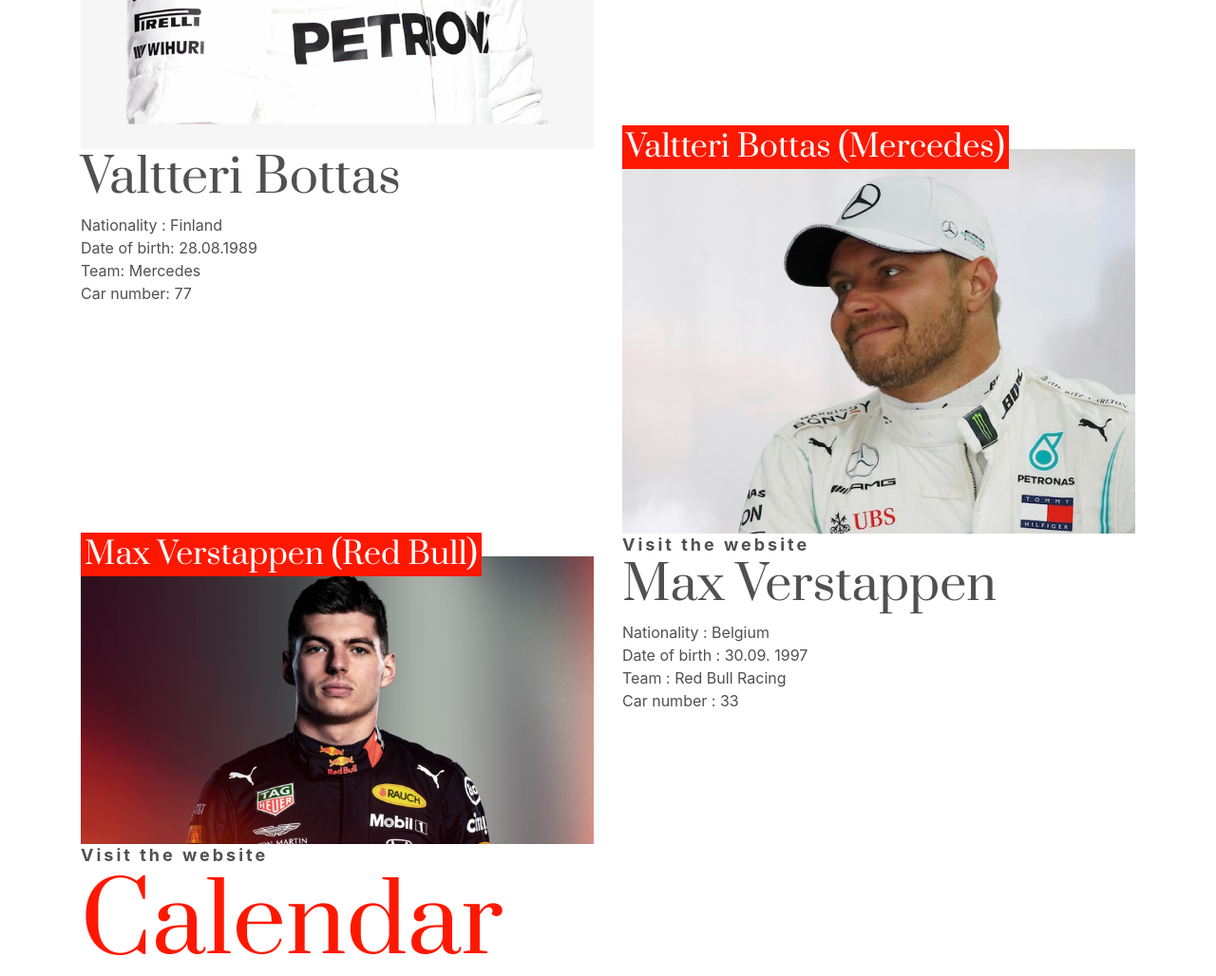
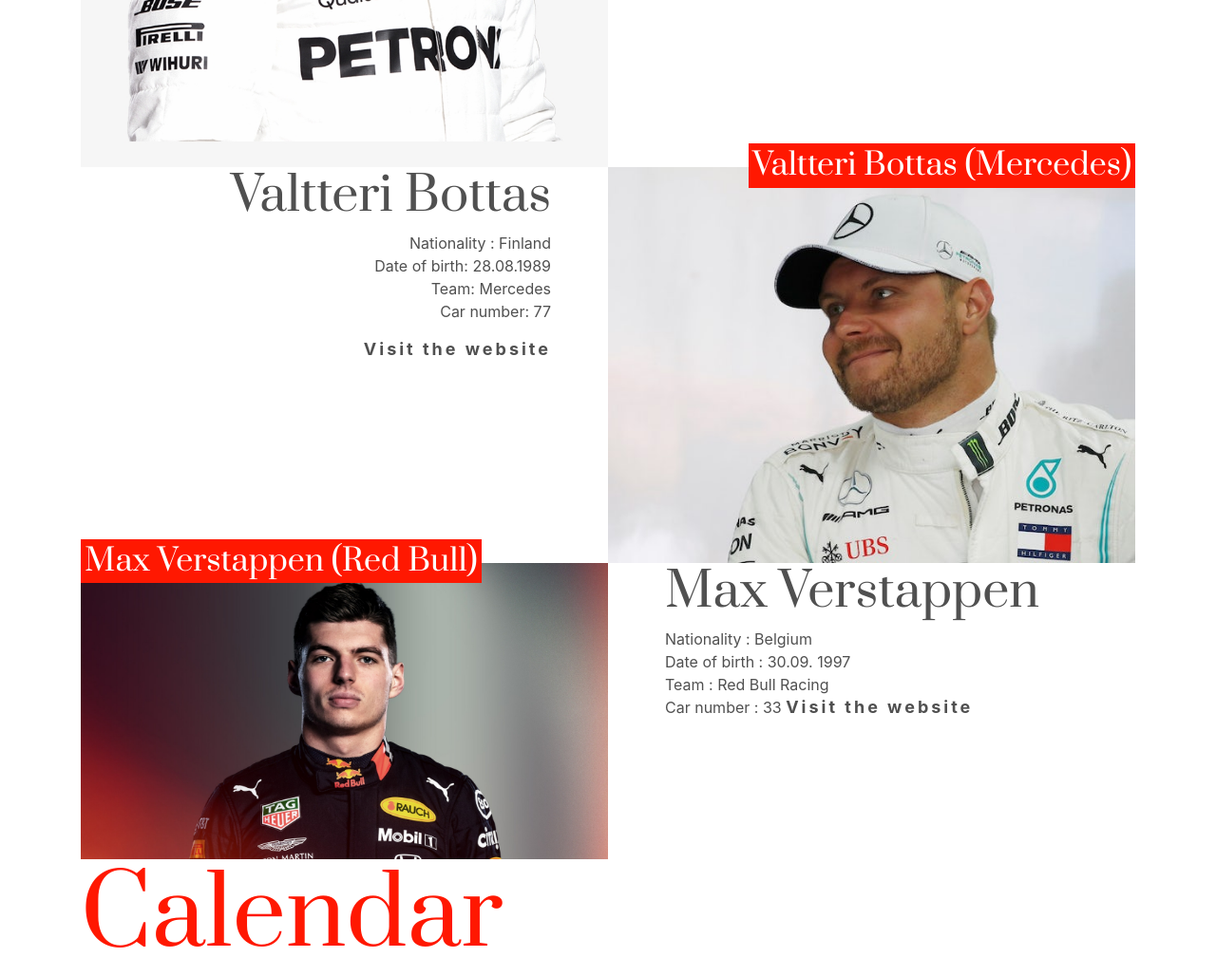
Before and after one commit to aga555/formula1, a plain HTML site: page index.html in a window 1280 px wide. Shown: the part 1440-2468 px from the top of the page at 95% size. Drawn offline with nearby package versions, Linux system fonts and the light colour scheme.

Commit message:
# styling drivers section

```diff
--- a/css/styles.css
+++ b/css/styles.css
@@ -95,6 +95,7 @@ a{
 }
 .drivers-img{
     position: relative;
+    width: 100%;
 
 }
 .drivers h4{
@@ -102,3 +103,13 @@ a{
     z-index: 1;
     top:-25px;
 }
+.extra-gutters{
+ padding: 0 60px;
+}
+.right-aligned{
+    text-align: right;
+}
+.drivers h4.right-aligned{
+    right: 0;
+
+}
--- a/index.html
+++ b/index.html
@@ -47,13 +47,15 @@
 
         <h2> Teams </h2>
         <!--frst-->
-        <div class="row">
+        <div class="row no-gutters">
             <div class="col">
+
                     <h4>
                         Lewis Hamilton (Mercedes) </h4>
                     <img class="drivers-img" src="img/lewis.png" alt="Lewis Hamilton"/>
                 </div>
                 <div class="col">
+                    <div class="extra-gutters">
                     <h3> Lewis Hamilton </h3>
                     <p>
                         Nationality : United Kingdom British<br>
@@ -64,9 +66,11 @@
                     <a href="https://pl.wikipedia.org/wiki/Lewis_Hamilton"> Visit the website</a>
                 </div>
             </div>
+        </div>
         <!--second-->
-        <div class="row">
+        <div class="row no-gutters">
             <div class="col">
+                <div class="extra-gutters right-aligned">
                 <h3> Valtteri Bottas </h3>
                 <p>
                     Nationality : Finland<br>
@@ -74,30 +78,35 @@
                     Team: Mercedes <br>
                     Car number: 77
                 </p>
-            </div>
-            <div class="col">
-                <h4>Valtteri Bottas (Mercedes)</h4>
-                <img class="drivers-img" src="img/valtteri-bottas.jpg" alt="Valtteri Botas">
                     <a href="https://pl.wikipedia.org/wiki/Valtteri_Bottas"> Visit the website </a>
             </div>
             </div>
+            <div class="col">
+                <h4 class="right-aligned">Valtteri Bottas (Mercedes)</h4>
+                <img class="drivers-img" src="img/valtteri-bottas.jpg" alt="Valtteri Botas">
+
+            </div>
+        </div>
         <!--third-->
-        <div class="row">
+        <div class="row no-gutters">
             <div class="col">
                 <h4> Max Verstappen (Red Bull)</h4>
                 <img class="drivers-img" src="img/Verstappen.jpg" alt="Max Verstappen"/>
             </div>
             <div class="col">
+                <div class="extra-gutters">
                 <h3> Max Verstappen </h3>
                 <p>
                     Nationality : Belgium<br>
                     Date of birth : 30.09. 1997<br>
                     Team : Red Bull Racing<br>
                     Car number : 33
+                    <a href=" https://pl.wikipedia.org/wiki/Max_Verstappen"> Visit the website</a>
                 </p>
             </div>
             </div>
-        <a href=" https://pl.wikipedia.org/wiki/Max_Verstappen"> Visit the website</a>
+        </div>
+
     </section>
     <!--calednar-->
     <h2> Calendar </h2>
```
Lines whose indentation alone changed are shown as unchanged.
